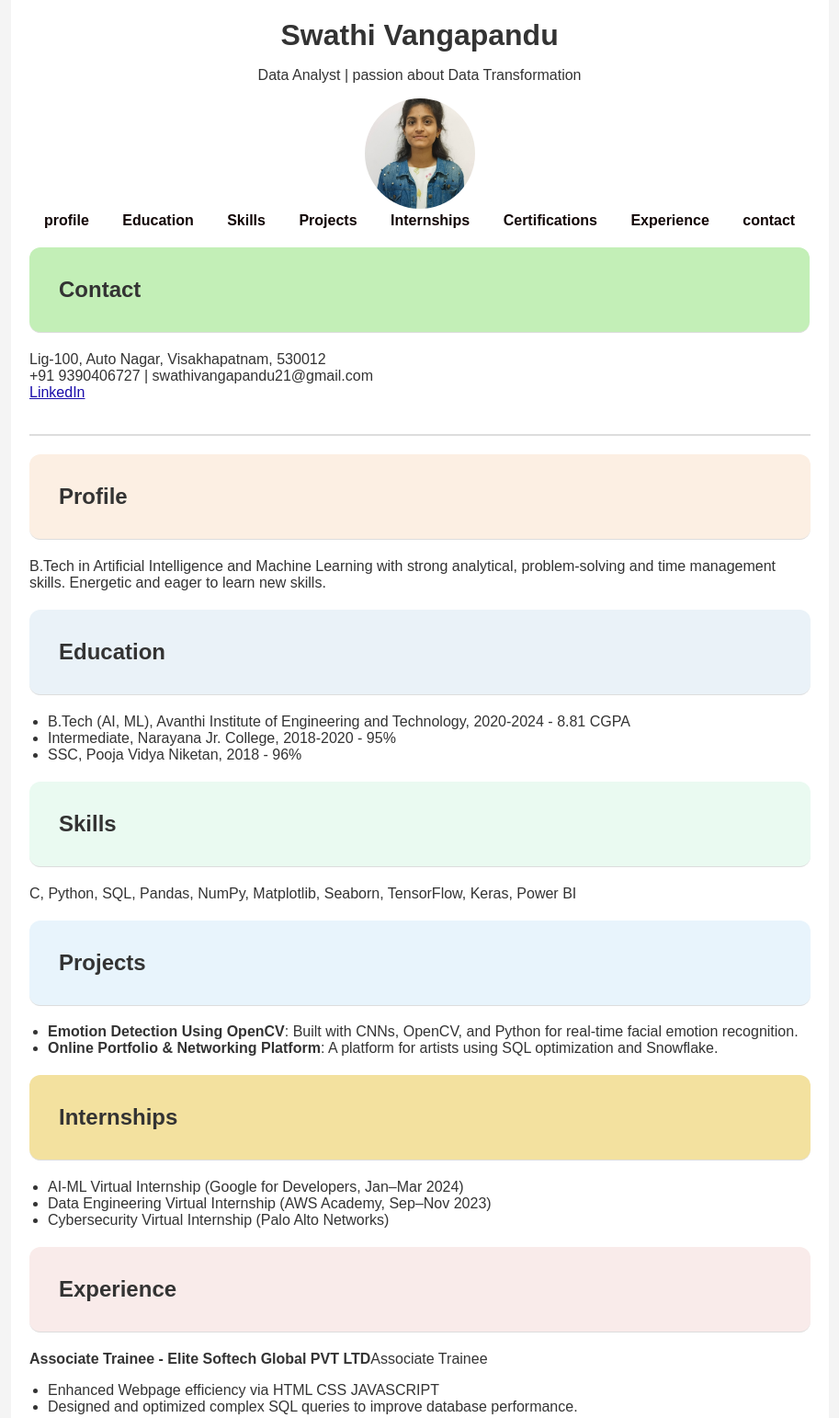
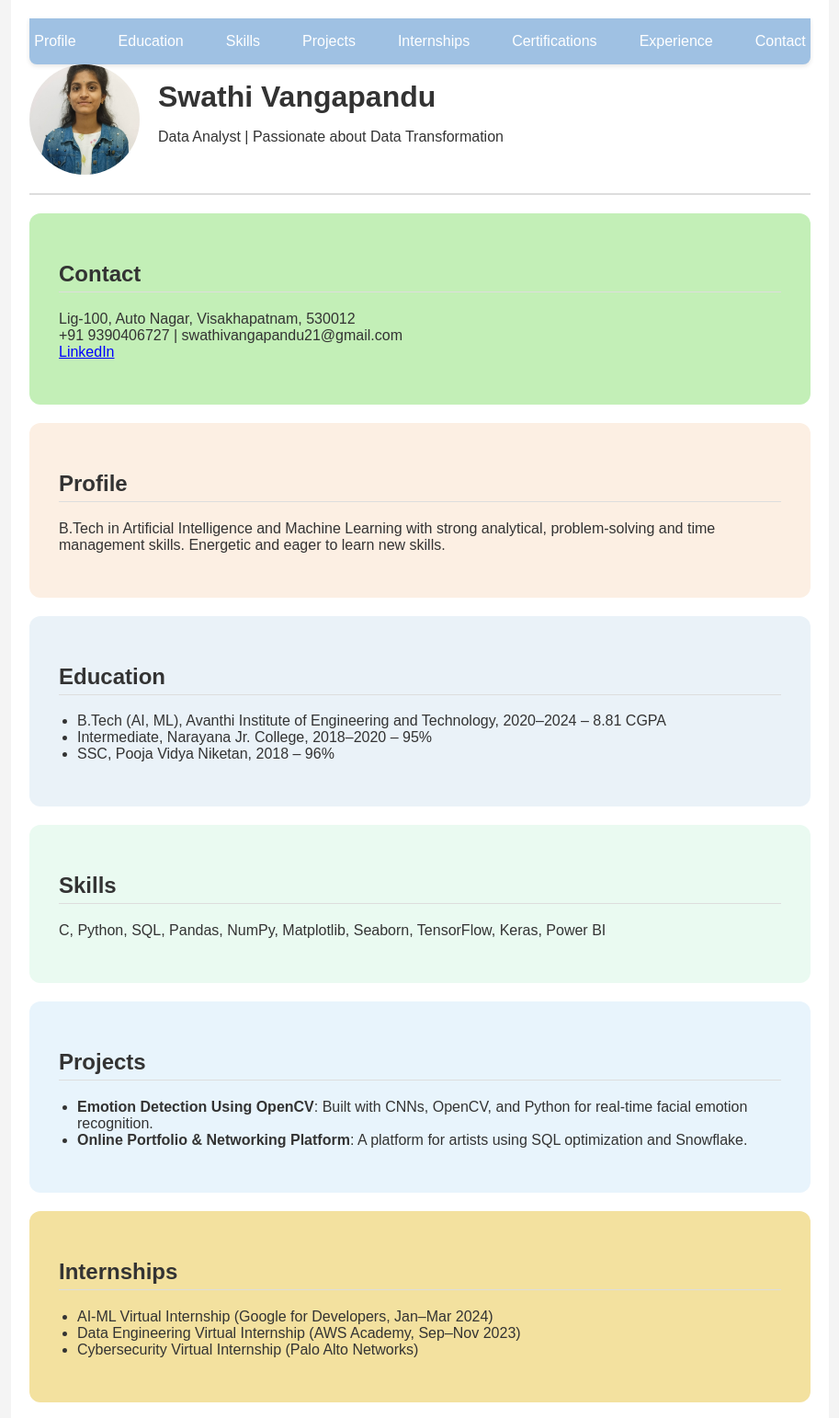
Before and after one commit to Swathi-212002/resume-webpage, a plain HTML site: page index.html in a window 1280 px wide. Shown: the top 1542 px of the page at 92% size, without its empty margins (183-1096 px from the left). Drawn offline with Linux system fonts and the light colour scheme.

Commit message:
Update index.html

```diff
--- a/index.html
+++ b/index.html
@@ -1,8 +1,8 @@
 <!DOCTYPE html>
 <html lang="en">
 <head>
-  <meta charset="UTF-8">
-  <meta name="viewport" content="width=device-width, initial-scale=1.0">
+  <meta charset="UTF-8" />
+  <meta name="viewport" content="width=device-width, initial-scale=1.0"/>
   <title>Swathi Vangapandu - Resume</title>
   <style>
     body {
@@ -17,9 +17,14 @@
       background: white;
       padding: 20px;
     }
+    footer {
+      text-align: center;
+      padding: 2rem;
+      background: #f6ddcc;
+      color: #7f8c8d;
+    }
     header {
       display: flex;
-      text-align: center;
       align-items: center;
       gap: 20px;
       border-bottom: 2px solid #ddd;
@@ -44,124 +49,115 @@
     ul {
       padding-left: 20px;
     }
-    #Profile {
-      background-color: #fcefe3;
-      animation: slideInLeft 1s ease forwards;
+    #Profile, #Skills, #Projects, #Experience, #Education, #Certifications, #Internships, #contact {
       border-radius: 12px;
       padding: 2rem;
+      animation: fadeIn 1s ease forwards;
     }
-    #Skills {
-      background-color: #eafaf1;
-      animation: zoomIn 1s ease forwards;
-      border-radius: 12px;
-      padding: 2rem;
+    #Profile { background-color: #fcefe3; }
+    #Skills { background-color: #eafaf1; }
+    #Projects { background-color: #e8f4fc; }
+    #Experience { background-color: #f9ebea; }
+    #Education { background-color: #eaf2f8; }
+    #Certifications { background-color: #fef9e7; }
+    #Internships { background-color: #f3e19f; }
+    #contact { background-color: #c3efb7; text-align: left; }
+
+    nav {
+      position: sticky;
+      top: 0;
+      background-color: #9fc1e3;
+      padding: 10px 20px;
+      box-shadow: 0 2px 5px rgba(0,0,0,0.1);
+      z-index: 1000;
+      border-radius: 0 0 8px 8px;
     }
-    #Projects {
-      background-color: #e8f4fc;
-      animation: fadeUp 1s ease forwards;
-      border-radius: 12px;
-      padding: 2rem;
+    nav ul {
+      list-style: none;
+      display: flex;
+      justify-content: center;
+      gap: 30px;
+      margin: 0;
+      padding: 0;
     }
-    #Experience {
-      background-color: #f9ebea;
-      animation: slideInLeft 1s ease forwards;
-      border-radius: 12px;
-      padding: 2rem;
+    nav ul li {
+      font-weight: 700;
     }
-    #Education {
-      background-color: #eaf2f8;
-      animation: zoomIn 1s ease forwards;
-      border-radius: 12px;
-      padding: 2rem;
+    nav ul li a {
+      color: white;
+      font-weight: 500;
+      font-size: 1rem;
+      padding: 6px 8px;
+      border-radius: 4px;
+      display: inline-block;
+      text-decoration: none;
     }
-    #Certifications {
-      background-color: #fef9e7;
-      animation: fadeUp 1s ease forwards;
-      border-radius: 12px;
-      padding: 2rem;
-    }
-    #Internships {
-      background-color: #f3e19f;
-      animation: fadeUp 1s ease forwards;
-      border-radius: 12px;
-      padding: 2rem;
-    }
-    #contact {
-      background-color: #c3efb7;
-      animation: zoomIn 1s ease forwards;
-      border-radius: 12px;
-      text-align: left;
-      padding: 2rem;
-    }
-    header nav a {
-        color: #110505;
-        margin: 0 1rem;
-        text-decoration: none;
-        font-weight: bold;
-    }
-    header nav a:hover {
-        text-decoration:overline;
+    nav ul li a:hover,
+    nav ul li a:focus {
+      background-color: #8fb3d7;
+      outline: none;
     }
   </style>
 </head>
 <body>
   <div class="container">
+    <nav>
+      <ul>
+        <li><a href="#Profile">Profile</a></li>
+        <li><a href="#Education">Education</a></li>
+        <li><a href="#Skills">Skills</a></li>
+        <li><a href="#Projects">Projects</a></li>
+        <li><a href="#Internships">Internships</a></li>
+        <li><a href="#Certifications">Certifications</a></li>
+        <li><a href="#Experience">Experience</a></li>
+        <li><a href="#contact">Contact</a></li>
+      </ul>
+    </nav>
+
     <header>
+      <img src="IMG_20240330_112139 - Copy.jpg" alt="Swathi Vangapandu">
       <div>
         <h1>Swathi Vangapandu</h1>
-        <p> Data Analyst | passion about Data Transformation</p>
-        <img src="IMG_20240330_112139 - Copy.jpg" alt="Swathi Vangapandu">
-        <nav>
-            <a href="#Profile">profile</a>
-            <a href="#Education">Education</a>
-            <a href="#Skills">Skills</a>
-            <a href="#Projects">Projects</a>
-            <a href="#Internships">Internships</a>
-            <a href="#Certifications">Certifications</a>
-            <a href="#Experience">Experience</a>
-            <a href="#contact">contact</a>
-
-        </nav>
-        <div>
-          <h2 class="contact" id="contact">Contact</h2>
-          <p style="text-align: left;">Lig-100, Auto Nagar, Visakhapatnam, 530012<br>
-          +91 9390406727 | swathivangapandu21@gmail.com<br>
-          <a style="color: #1a0dab" href="https://www.linkedin.com/in/swathi-vangapandu-789359289">LinkedIn</a>
-        </p>
-
-        </div>
+        <p>Data Analyst | Passionate about Data Transformation</p>
       </div>
     </header>
 
-    <section>
-      <h2 class="Profile" id="Profile">Profile</h2>
+    <section id="contact">
+      <h2>Contact</h2>
+      <p>Lig-100, Auto Nagar, Visakhapatnam, 530012<br>
+      +91 9390406727 | swathivangapandu21@gmail.com<br>
+      <a style="color: #0000ff;" href="https://www.linkedin.com/in/swathi-vangapandu-789359289">LinkedIn</a></p>
+    </section>
+
+    <section id="Profile">
+      <h2>Profile</h2>
       <p>B.Tech in Artificial Intelligence and Machine Learning with strong analytical, problem-solving and time management skills. Energetic and eager to learn new skills.</p>
     </section>
 
-    <section>
-      <h2 id="Education">Education</h2>
+    <section id="Education">
+      <h2>Education</h2>
       <ul>
-        <li>B.Tech (AI, ML), Avanthi Institute of Engineering and Technology, 2020-2024 - 8.81 CGPA</li>
-        <li>Intermediate, Narayana Jr. College, 2018-2020 - 95%</li>
-        <li>SSC, Pooja Vidya Niketan, 2018 - 96%</li>
+        <li>B.Tech (AI, ML), Avanthi Institute of Engineering and Technology, 2020–2024 – 8.81 CGPA</li>
+        <li>Intermediate, Narayana Jr. College, 2018–2020 – 95%</li>
+        <li>SSC, Pooja Vidya Niketan, 2018 – 96%</li>
       </ul>
     </section>
 
-    <section>
-      <h2 class="Skills" id="Skills">Skills</h2>
+    <section id="Skills">
+      <h2>Skills</h2>
       <p>C, Python, SQL, Pandas, NumPy, Matplotlib, Seaborn, TensorFlow, Keras, Power BI</p>
     </section>
 
-    <section>
-      <h2 class="Projects" id="Projects">Projects</h2>
+    <section id="Projects">
+      <h2>Projects</h2>
       <ul>
         <li><strong>Emotion Detection Using OpenCV</strong>: Built with CNNs, OpenCV, and Python for real-time facial emotion recognition.</li>
         <li><strong>Online Portfolio & Networking Platform</strong>: A platform for artists using SQL optimization and Snowflake.</li>
       </ul>
     </section>
 
-    <section>
-      <h2 class="Internships" id="Internships">Internships</h2>
+    <section id="Internships">
+      <h2>Internships</h2>
       <ul>
         <li>AI-ML Virtual Internship (Google for Developers, Jan–Mar 2024)</li>
         <li>Data Engineering Virtual Internship (AWS Academy, Sep–Nov 2023)</li>
@@ -169,16 +165,17 @@
       </ul>
     </section>
 
-    <section>
-      <h2 class="Experience" id="Experience">Experience</h2>
-      <p><strong>Associate Trainee - Elite Softech Global PVT LTD</strong>Associate Trainee</p>
+    <section id="Experience">
+      <h2>Experience</h2>
+      <p><strong>Associate Trainee - Elite Softech Global PVT LTD</strong></p>
       <ul>
-        <li>Enhanced Webpage efficiency via HTML CSS JAVASCRIPT</li>
-        <li>Designed and optimized complex SQL queries to improve database performance.  </li>
+        <li>Enhanced webpage efficiency using HTML, CSS, and JavaScript.</li>
+        <li>Designed and optimized complex SQL queries to improve database performance.</li>
       </ul>
     </section>
-    <section>
-      <h2 class="Certifications" id="Certifications">Certifications</h2>
+
+    <section id="Certifications">
+      <h2>Certifications</h2>
       <ul>
         <li>AZ-900: Azure Fundamentals (Microsoft)</li>
         <li>Fundamentals of Data Analytics (NASSCOM, FutureSkills Prime 2023)</li>
@@ -189,6 +186,9 @@
       <h2>Additional Skills</h2>
       <p>Problem-Solving, Analytical Thinking, Communication, Logical Thinking</p>
     </section>
+    <footer>
+    &copy; 2025 Swathi Vangapandu. All rights reserved.
+  </footer>
   </div>
 </body>
 </html>
```
